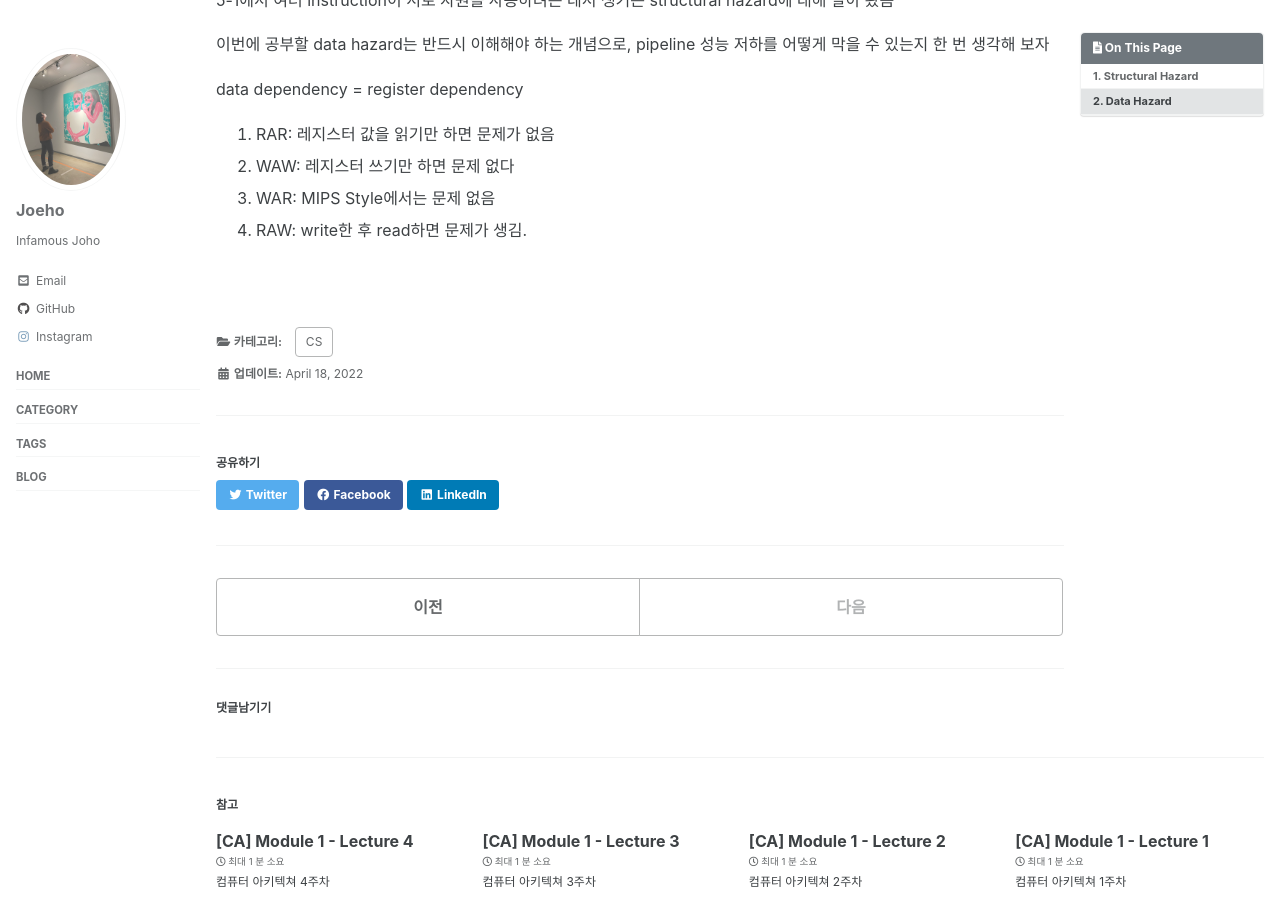
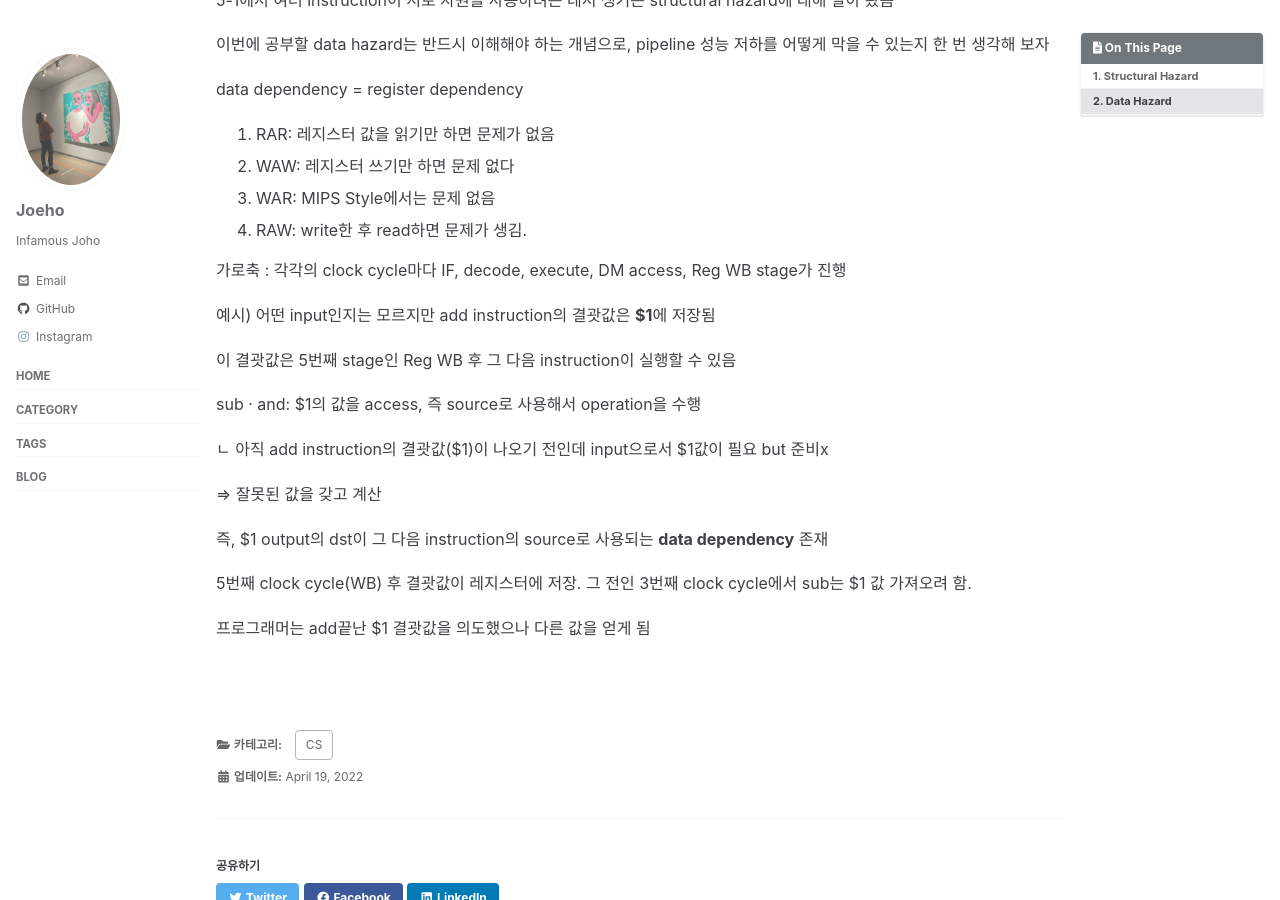
Before and after one commit to joeholee/joeholee.github.io, a Jekyll site: the page built from _posts/2022-03-31-ca-fifth.md, in a window 1280 px wide and 900 px high, scrolled down 2565 px. Built offline with Jekyll 4.4.1, drawn with Linux system fonts in a browser that asks for light colours; cached includes are drawn as plain includes; some web fonts are replaced; comment, search, counter and statistics services are not loaded.

Commit message:
Update 2022-03-31-ca-fifth.md

```diff
--- a/_posts/2022-03-31-ca-fifth.md
+++ b/_posts/2022-03-31-ca-fifth.md
@@ -13,7 +13,7 @@ toc: true
 toc_sticky: true
 
 date: 2022-03-31
-last_modified_at: 2022-04-18
+last_modified_at: 2022-04-19
 ---
 
 # 1. Structural Hazard
@@ -130,4 +130,22 @@ data dependency = register dependency
 3. WAR: MIPS Style에서는 문제 없음
 4. RAW: write한 후 read하면 문제가 생김.
 
+가로축 : 각각의 clock cycle마다 IF, decode, execute, DM access, Reg WB stage가 진행
+
+예시) 어떤 input인지는 모르지만 add instruction의 결괏값은 **$1**에 저장됨
+
+이 결괏값은 5번째 stage인 Reg WB 후 그 다음 instruction이 실행할 수 있음
+
+sub · and: $1의 값을 access, 즉 source로 사용해서 operation을 수행
+
+ㄴ 아직 add instruction의 결괏값($1)이 나오기 전인데 input으로서 $1값이 필요 but 준비x
+
+⇒ 잘못된 값을 갖고 계산
+
+즉, $1 output의 dst이 그 다음 instruction의 source로 사용되는 **data dependency** 존재
+
+5번째 clock cycle(WB) 후 결괏값이 레지스터에 저장. 그 전인 3번째 clock cycle에서 sub는 $1 값 가져오려 함.
+
+프로그래머는 add끝난 $1 결괏값을 의도했으나 다른 값을 얻게 됨
+
 <br>
```
